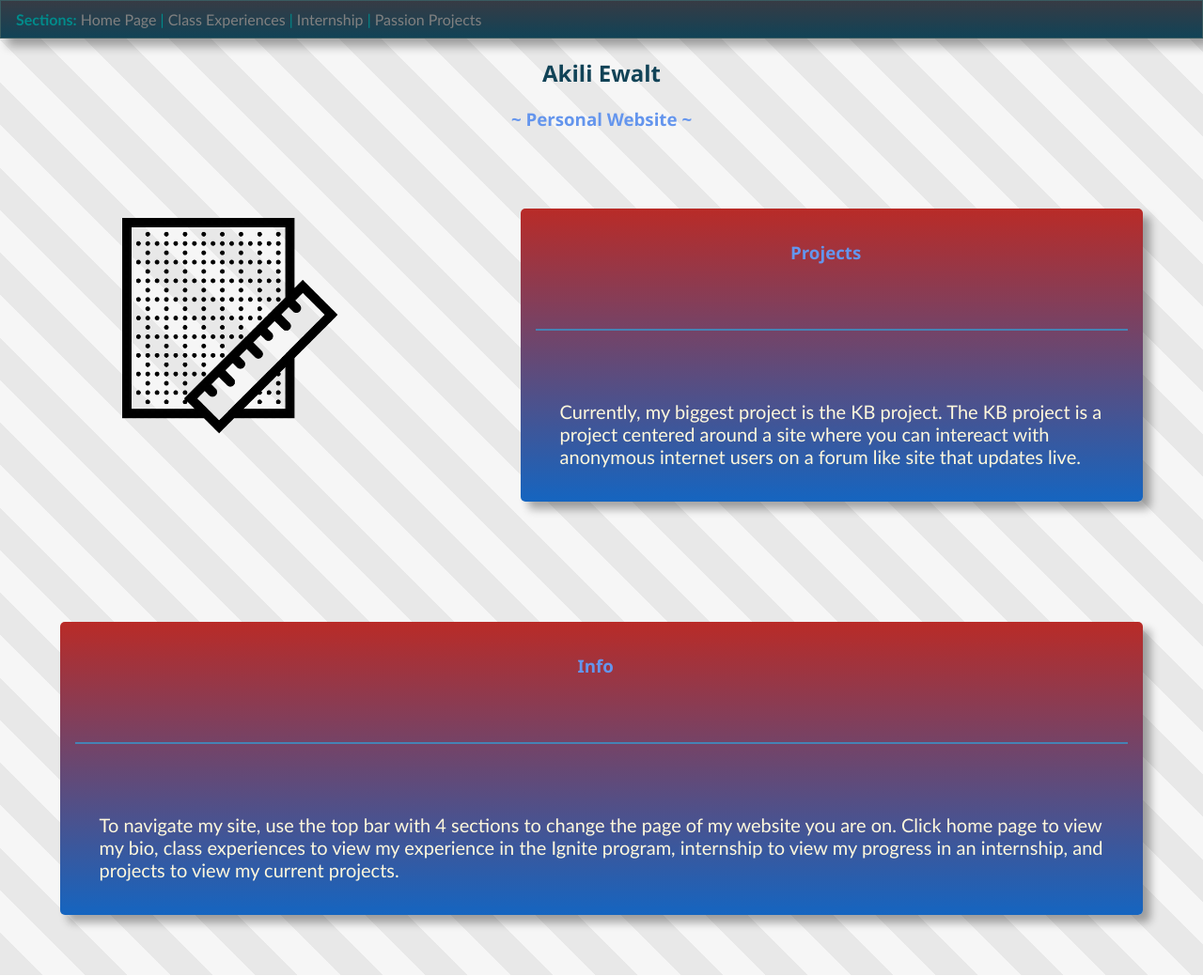
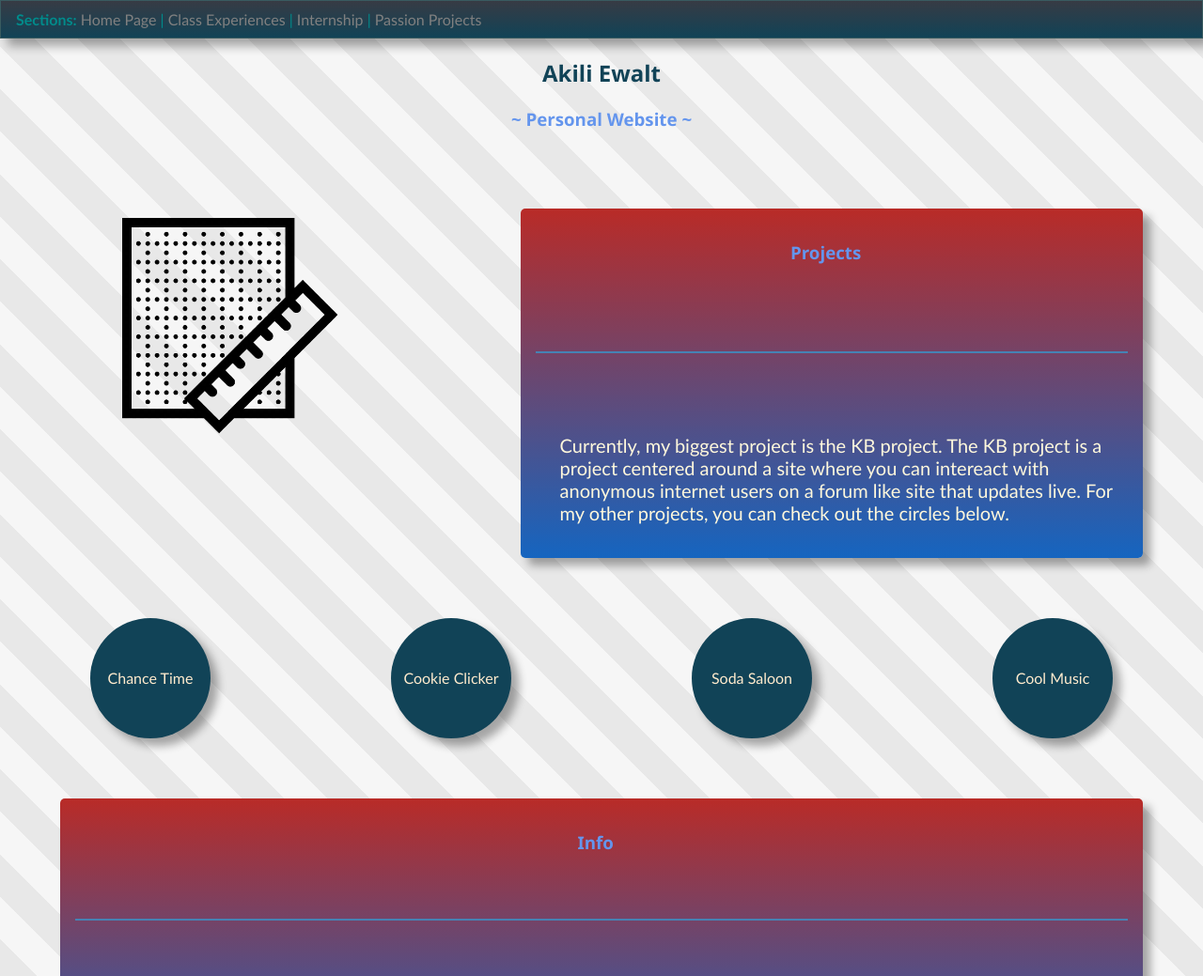
Before and after one commit to FBKitteh/Cool-Website, a plain HTML site: page projects/page.html in a window 1280 px wide. Shown: the top 1039 px of the page at 94% size. Drawn offline with Linux system fonts and the light colour scheme.

Commit message:
added links

```diff
--- a/index.css
+++ b/index.css
@@ -100,3 +100,31 @@ img {
     justify-content: center;
     margin-left: 2vw;
 }
+
+/* #region page */
+
+.rappergrid {
+    display: grid;
+    grid-template-columns: 1fr 1fr 1fr 1fr;
+}
+
+.circle {
+    display: flex;
+    background-color: #114357;
+    width: 10vw;
+    height: 10vw;
+    border-radius: 10vw;
+    box-shadow: 8px 8px 10px 0px #0005;
+    margin: auto;
+    justify-content: center;
+    align-items: center;
+    transition: .4s all;
+    color: blanchedalmond !important;
+}
+
+.circle:hover {
+    background-color: #b92b27;
+    color: black !important;
+}
+
+/* #endregion page */
--- a/projects/page.html
+++ b/projects/page.html
@@ -32,10 +32,17 @@
             </div>
             <span></span>
             <div class="desc">
-                <p>Currently, my biggest project is the KB project. The KB project is a project centered around a site where you can intereact with anonymous internet users on a forum like site that updates live.</p>
+                <p>Currently, my biggest project is the KB project. The KB project is a project centered around a site where you can intereact with anonymous internet users on a forum like site that updates live. For my other projects, you can check out the circles below.</p>
             </div>
         </section>
 
+    </div>
+
+    <div class="rappergrid">
+        <a href="https://fbkitteh.github.io/Browser-Party-Minigames/chance%20time/" class="circle">Chance Time</a>
+        <a href="https://fbkitteh.github.io/Browser-Party-Minigames/cookey%20clickr/" class="circle">Cookie Clicker</a>
+        <a href="https://fbkitteh.github.io/Browser-Party-Minigames/soda%20salon/" class="circle">Soda Saloon</a>
+        <a href="https://fbkitteh.github.io/Browser-Party-Minigames/kool%20mewsic/" class="circle">Cool Music</a>
     </div>
 
     <section>
```
